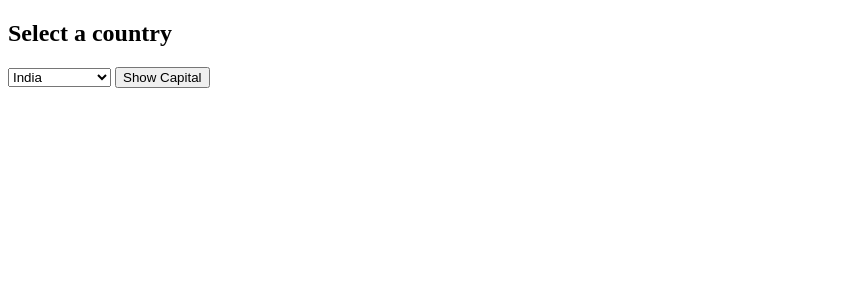
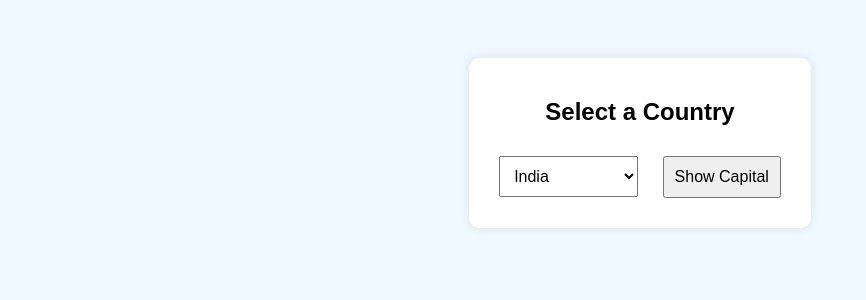
Before and after one commit to Sastika2024/country-capital-app, a Flask app: page / in a window 1280 px wide. Shown: the top 300 px of the page, without its empty margins (0-866 px from the left). Run offline with Flask 3, Linux system fonts and the light colour scheme.

Commit message:
Initial Commit

```diff
--- /dev/null
+++ b/Procfile.txt
@@ -0,0 +1 @@
+web: gunicorn app:app
--- a/app.py
+++ b/app.py
@@ -2,25 +2,22 @@ from flask import Flask, render_template, request
 
 app = Flask(__name__)
 
-# ✅ Country to capital map
 capital_map = {
-    "India": "New Delhi",
-    "Australia": "Canberra",
-    "United States": "Washington, D.C.",
-    "France":"Paris",
-    "Japan": "Tokyo" # Added newly
+    'India': 'New Delhi',
+    'Australia': 'Canberra',
+    'United States': 'Washington, D.C.',
+    'France': 'Paris'
 }
 
-@app.route("/", methods=["GET", "POST"])
+@app.route('/', methods=['GET', 'POST'])
 def index():
-    capital = ""
-    selected_country = ""
+    selected_country = None
+    capital = None
+    if request.method == 'POST':
+        selected_country = request.form['country']
+        capital = capital_map.get(selected_country, 'Not Found')
+    return render_template('index.html', countries=capital_map.keys(),
+                           selected_country=selected_country, capital=capital)
 
-    if request.method == "POST":
-        selected_country = request.form.get("country")
-        capital = capital_map.get(selected_country, "Unknown")
-
-    return render_template("index.html", capital=capital, countries=capital_map.keys(), selected=selected_country)
-
-if __name__ == "__main__":
-    app.run(port=5012, debug=True)
+if __name__ == '__main__':
+    app.run(debug=True, port=5012)
--- a/requirements.txt
+++ b/requirements.txt
@@ -1,2 +1 @@
-Flask==3.0.3
-gunicorn==21.2.0
+Flask==2.3.2
--- /dev/null
+++ b/static/style.css
@@ -0,0 +1,25 @@
+body {
+    font-family: Arial, sans-serif;
+    background: #f0f8ff;
+    text-align: center;
+    padding: 50px;
+}
+
+.container {
+    background: white;
+    padding: 20px;
+    display: inline-block;
+    border-radius: 10px;
+    box-shadow: 0 0 10px rgba(0,0,0,0.1);
+}
+
+select, button {
+    padding: 10px;
+    font-size: 16px;
+    margin: 10px;
+}
+
+.highlight {
+    color: green;
+    font-weight: bold;
+}
--- a/templates/index.html
+++ b/templates/index.html
@@ -2,20 +2,23 @@
 <html>
 <head>
     <title>Country Capital Finder</title>
+    <link rel="stylesheet" href="{{ url_for('static', filename='style.css') }}">
 </head>
 <body>
-    <h2>Select a country</h2>
+    <div class="container">
+        <h2>Select a Country</h2>
         <form method="POST">
             <select name="country">
                 {% for country in countries %}
-                <option value="{{ country }}" {% if selected == country %}selected{% endif %}>{{ country }}</option>
+                    <option value="{{ country }}" {% if selected_country == country %}selected{% endif %}>{{ country }}</option>
                 {% endfor %}
             </select>
             <button type="submit">Show Capital</button>
         </form>
 
         {% if capital %}
-        <h3>Capital: {{ capital }}</h3>
+            <h3>Capital of {{ selected_country }} is <span class="highlight">{{ capital }}</span></h3>
         {% endif %}
+    </div>
 </body>
 </html>
```
Also changed, not shown: requirements_CICD.txt (added, +27 -0 lines), test/test_ui.py (+24 -0 lines), New Text Document.txt (added), render.yaml (added). Lines whose indentation alone changed are shown as unchanged.
